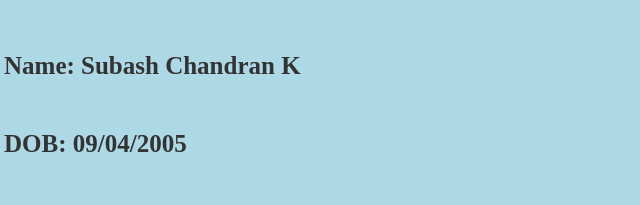
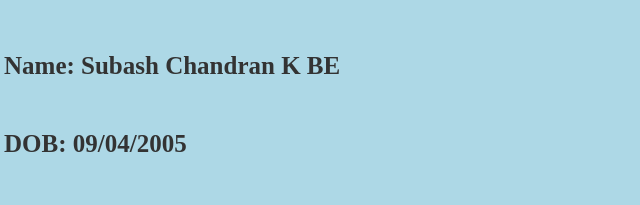
Before and after one commit to SubashChandranKandhasamy/portfolio, a plain HTML site: page index.html in a window 1280 px wide. Shown: the part 404-609 px from the top of the page, 504-1144 px from the left. Drawn offline with Linux system fonts and the light colour scheme.

Commit message:
Update index.html

```diff
--- a/index.html
+++ b/index.html
@@ -63,7 +63,7 @@
         </div>
         <div id="intro">
             <img src="download.jpg" alt="">
-            <h5>Name: Subash Chandran K</h5>
+            <h5>Name: Subash Chandran K BE</h5>
             <h5>DOB: 09/04/2005</h5>
             <h5>Address: 11/86,Niraiyur,Senjeriputhur(P.O),
                 Dharapuram(T.K),Tiruppur(D.T)</h5>
```
